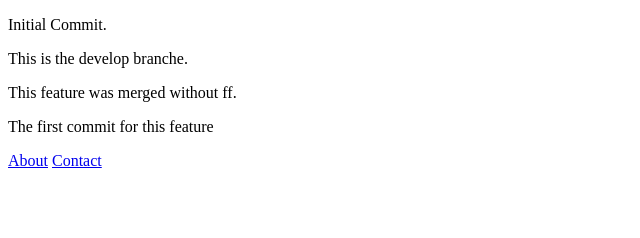
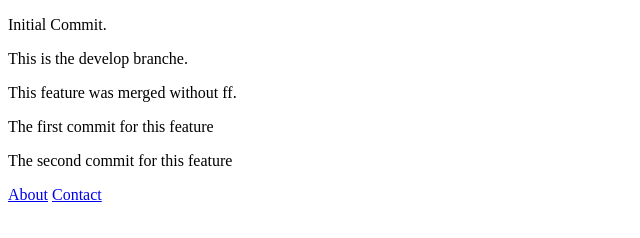
Before and after one commit to m-athijs/VivatBrancheModel, a plain HTML site: page index.html in a window 1280 px wide. Shown: the whole page, without its empty margins (0-640 px from the left). Drawn offline with Linux system fonts and the light colour scheme.

Commit message:
Second commit

```diff
--- a/index.html
+++ b/index.html
@@ -10,6 +10,7 @@
     <p>This is the develop branche.</p>
     <p>This feature was merged without ff.</p>
     <p>The first commit for this feature</p>
+    <p>The second commit for this feature</p>
     <a href="about.html">About</a>
     <a href="contact.html">Contact</a>
 </body>
```
